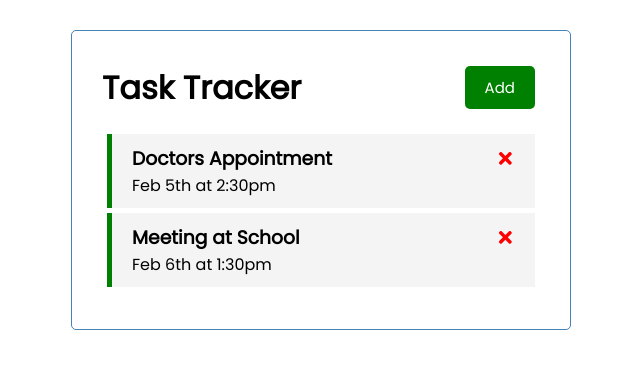
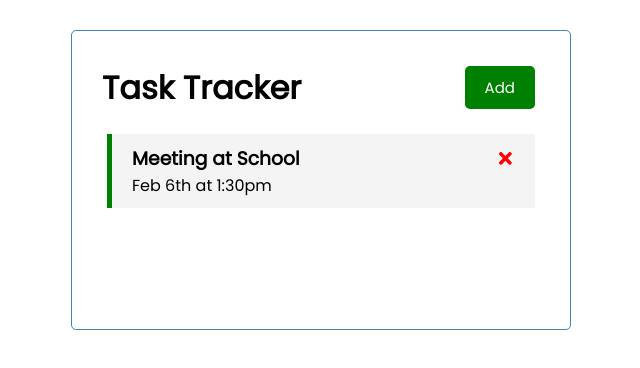
Before and after one commit to codiemaureen/ReactToDoList, a React (Create React App) app: page / in a window 1280 px wide. Shown: the top 368 px of the page, without its empty margins (319-959 px from the left). Built offline with nearby package versions, Linux system fonts and the light colour scheme; data requests are answered from the project's data file.

Commit message:
Adding Delete Request for task

```diff
--- a/db.json
+++ b/db.json
@@ -1,13 +1,7 @@
 {
   "tasks": [
     {
-      "id": 1,
-      "text": "Doctors Appointment",
-      "day": "Feb 5th at 2:30pm",
-      "reminder": true
-    },
-    {
-      "id": 2,
+      "id": "2",
       "text": "Meeting at School",
       "day": "Feb 6th at 1:30pm",
       "reminder": true
--- a/src/App.js
+++ b/src/App.js
@@ -30,7 +30,10 @@
     setTasks([...tasks, newTask])
   }
   //delete task
-  const deleteTask = (id) => {
+  const deleteTask = async (id) => {
+    await fetch(`http://localhost:5000/tasks/${id}`, {
+      method: 'DELETE',
+    })
     setTasks(tasks.filter((task) =>
       task.id !== id
     ))
```
